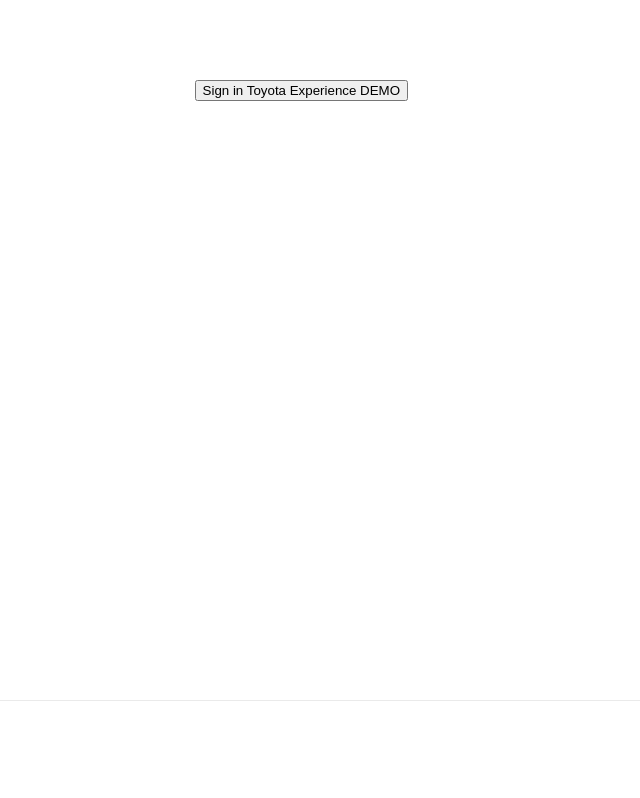
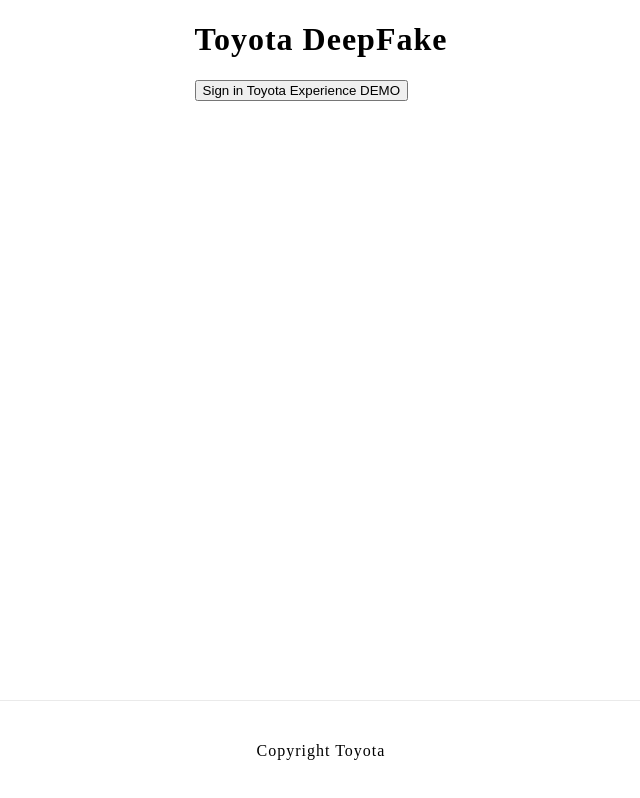
Before and after one commit to alephart/tytademo-static, a Next.js app: page / in a window 1280 px wide. Shown: the whole page, without its empty margins (319-959 px from the left). Built offline with nearby package versions, Linux system fonts and the light colour scheme; no server answers.

Commit message:
Adjust color font on Index

```diff
--- a/src/pages/index.js
+++ b/src/pages/index.js
@@ -11,7 +11,7 @@
   const [facingMode, setFacingMode] = useState('user');
 
   if (loading) {
-    return <p>Loading...</p>
+    return <p style={{color: '#000' }}>Loading...</p>
   }
 
   return (
--- a/src/styles/Home.module.scss
+++ b/src/styles/Home.module.scss
@@ -1,4 +1,5 @@
 .container {
+  color: black;
   min-height: 100vh;
   padding: 0 0.5rem;
   display: flex;
```
